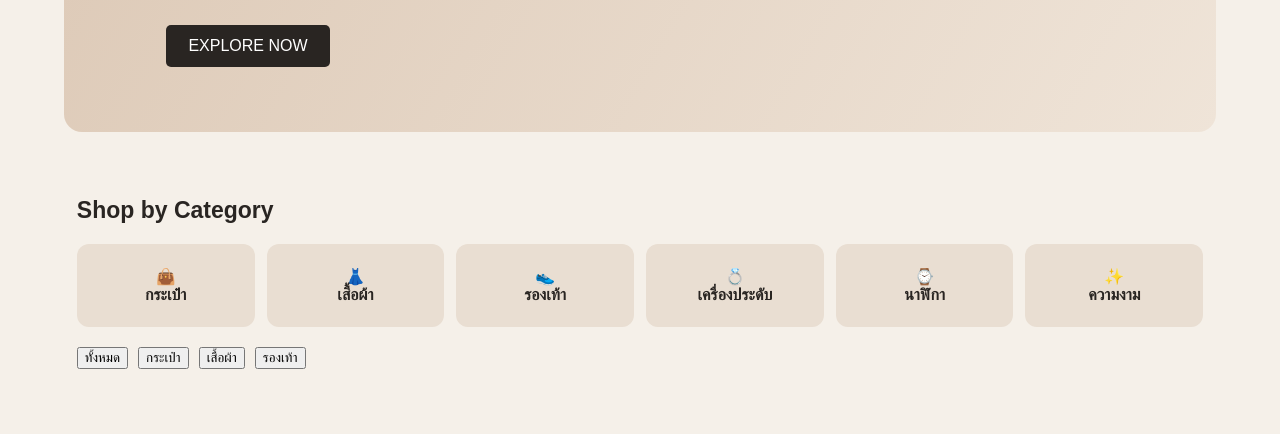
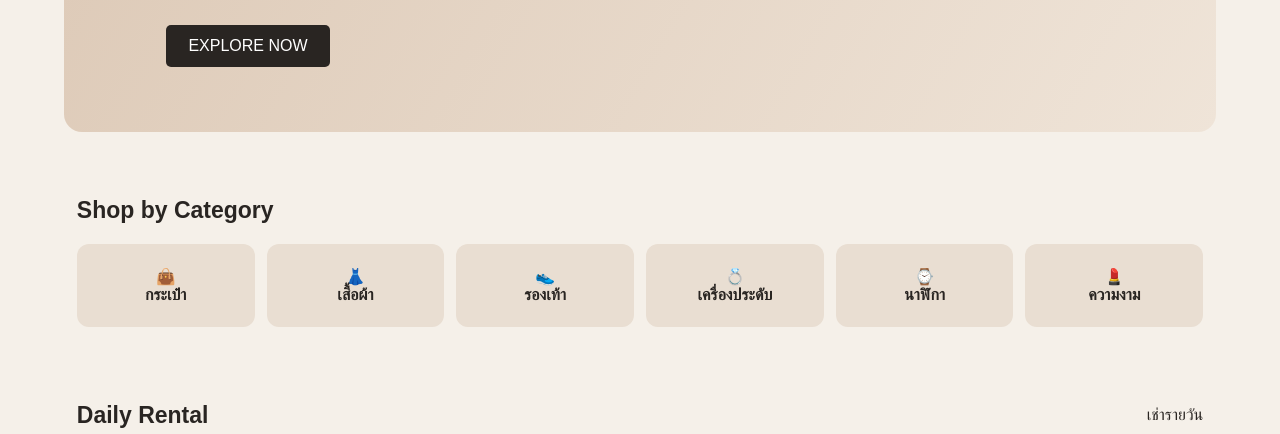
Before and after one commit to sabaitip120549-beep/Trime-market-, a plain HTML site: page index.html in a window 1280 px wide. Shown: the part 366-800 px from the top of the page. Drawn offline with Linux system fonts and the light colour scheme.

Commit message:
Update index.html

```diff
--- a/index.html
+++ b/index.html
@@ -330,31 +330,19 @@ footer {
 
     <div class="categories">
 
-      <div class="category">👜<br>กระเป๋า</div>
+  <div class="category" onclick="filterProducts('bag')" style="cursor: pointer;">👜<br>กระเป๋า</div>
 
-      <div class="category">👗<br>เสื้อผ้า</div>
+  <div class="category" onclick="filterProducts('clothes')" style="cursor: pointer;">👗<br>เสื้อผ้า</div>
 
-      <div class="category">👟<br>รองเท้า</div>
+  <div class="category" onclick="filterProducts('shoes')" style="cursor: pointer;">👟<br>รองเท้า</div>
 
-      <div class="category">💍<br>เครื่องประดับ</div>
+  <div class="category" onclick="filterProducts('accessories')" style="cursor: pointer;">💍<br>เครื่องประดับ</div>
 
-      <div class="category">⌚<br>นาฬิกา</div>
+  <div class="category" onclick="filterProducts('watch')" style="cursor: pointer;">⌚<br>นาฬิกา</div>
 
-      <div class="category">✨<br>ความงาม</div>
-
-    </div>
-    <div class="filter-buttons" style="display:flex;gap:10px;flex-wrap:wrap;margin:20px 0;">
-
-  <button onclick="filterProducts('all')">ทั้งหมด</button>
-
-  <button onclick="filterProducts('bag')">กระเป๋า</button>
-
-  <button onclick="filterProducts('clothes')">เสื้อผ้า</button>
-
-  <button onclick="filterProducts('shoes')">รองเท้า</button>
+  <div class="category" onclick="filterProducts('beauty')" style="cursor: pointer;">💄<br>ความงาม</div>
 
 </div>
-
   </section>
 
   <section id="rent">
@@ -459,7 +447,7 @@ footer {
 
     <p>เปลี่ยนของที่ไม่ได้ใช้ ให้กลายเป็นโอกาสใหม่</p>
 
-    <a class="btn" href="mailto:hello@trime.example">ลงประกาศสินค้า</a>
+    <a class="btn" href="sabai.tip120549@gmail.com">ลงประกาศสินค้า</a>
 
     <p><small>ตัวอย่างเว็บไซต์: ระบบลงประกาศและสมาชิกยังไม่เชื่อมต่อจริง</small></p>
 
```
